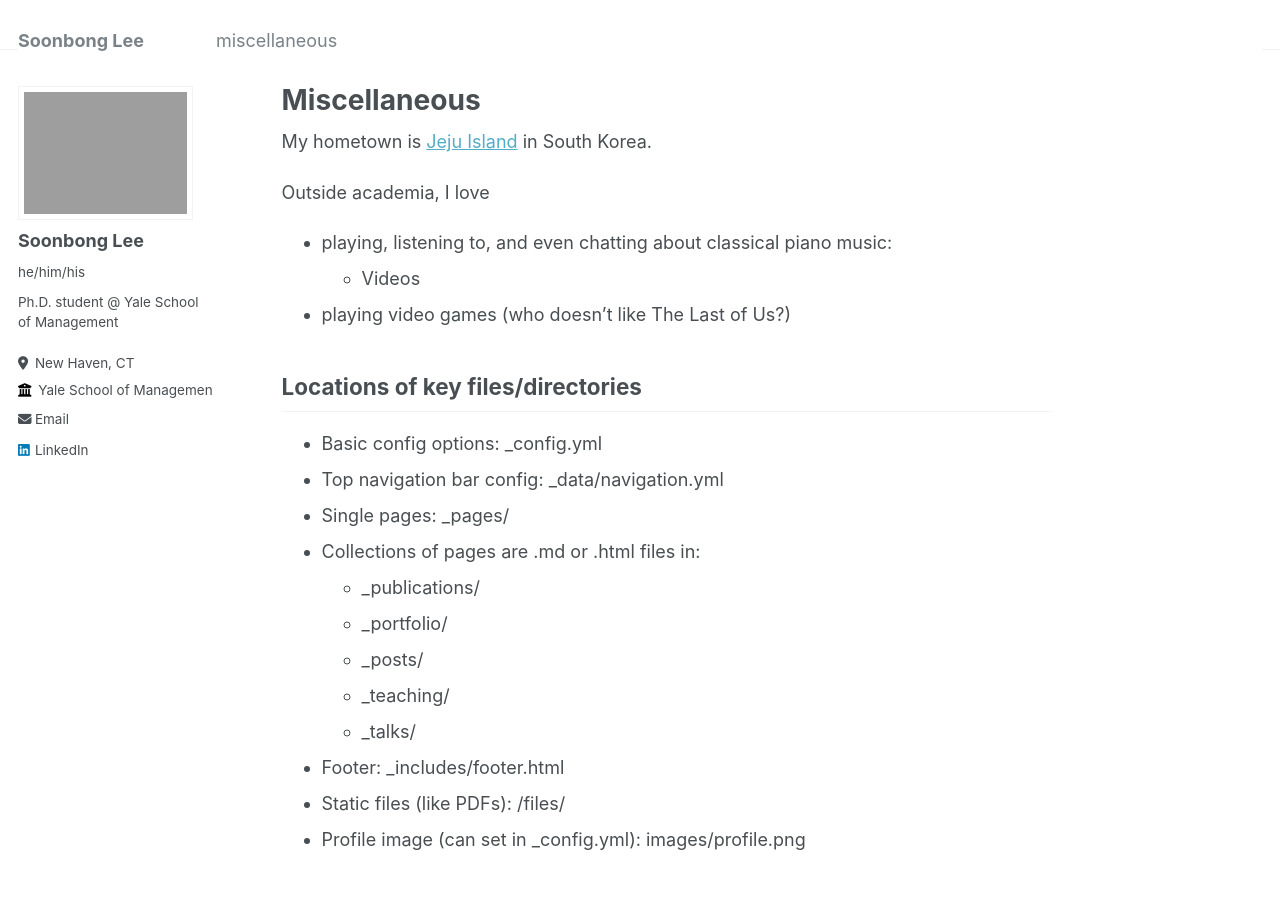
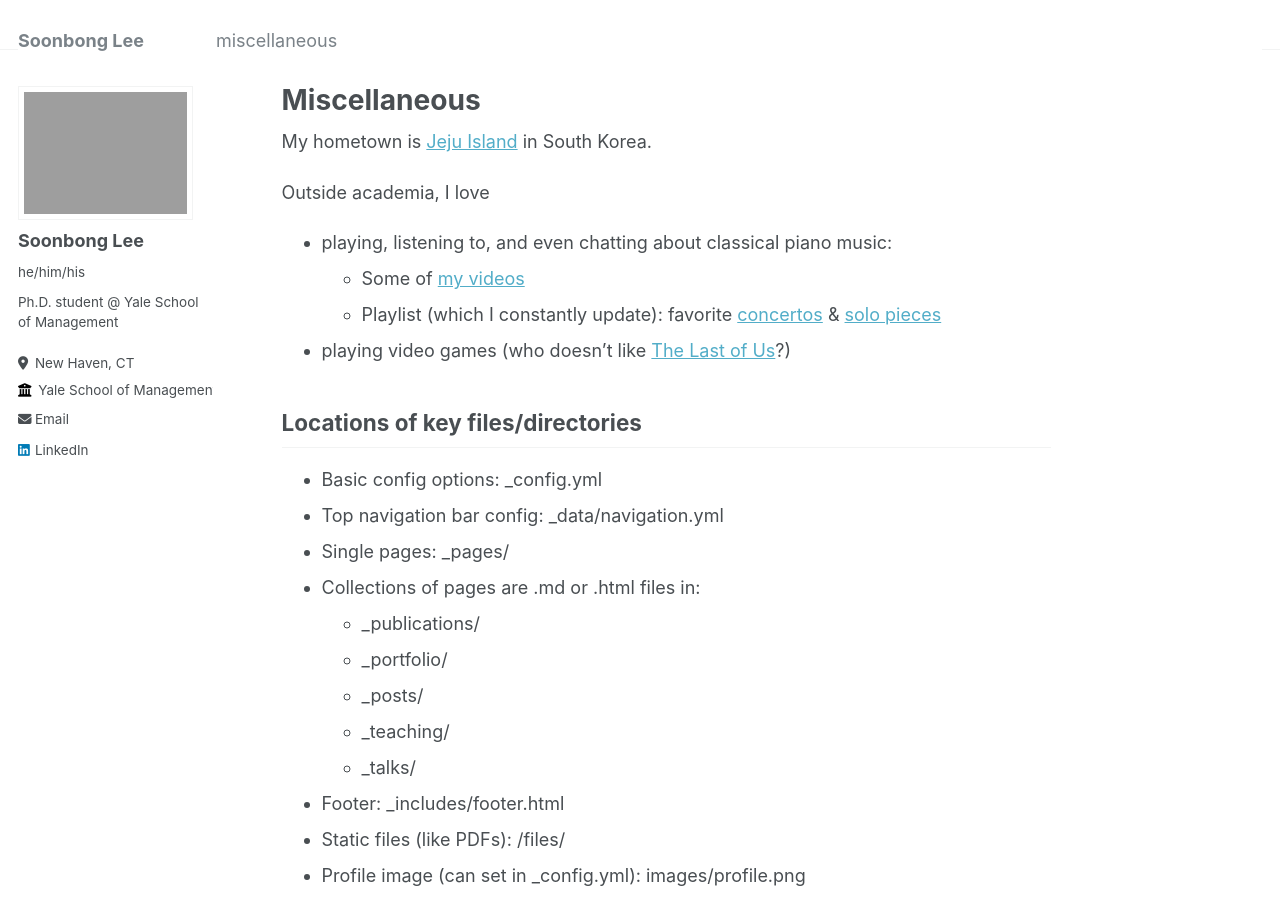
Before and after one commit to soonbong-lee/soonbong-lee.github.io, a Jekyll site: the page built from _pages/markdown.md, in a window 1280 px wide and 900 px high. Built offline with Jekyll 4.4.1, drawn with Linux system fonts in a browser that asks for light colours.

Commit message:
Update markdown.md

```diff
--- a/_pages/markdown.md
+++ b/_pages/markdown.md
@@ -11,8 +11,9 @@ My hometown is [Jeju Island](https://en.wikipedia.org/wiki/Jeju_Island) in South
 
 Outside academia, I love
 * playing, listening to, and even chatting about classical piano music:
-  * Videos
-* playing video games (who doesn't like The Last of Us?)
+  * Some of [my videos](https://www.youtube.com/playlist?list=PLJi2V08qqFvdGjDYMPmwK2_7AWMcpT6Dq)
+  * Playlist (which I constantly update): favorite [concertos](https://www.youtube.com/playlist?list=PLJi2V08qqFvfP7LcapiOLGJ3YhrbXWsEC) & [solo pieces](https://www.youtube.com/playlist?list=PLJi2V08qqFvfvkWR15sYdbDiNHWW0LQ7t)
+* playing video games (who doesn't like [The Last of Us](https://youtu.be/R2Ebc_OFeug?si=nshG8QjnhOhqRgWe)?)
 
 
 ## Locations of key files/directories
```
